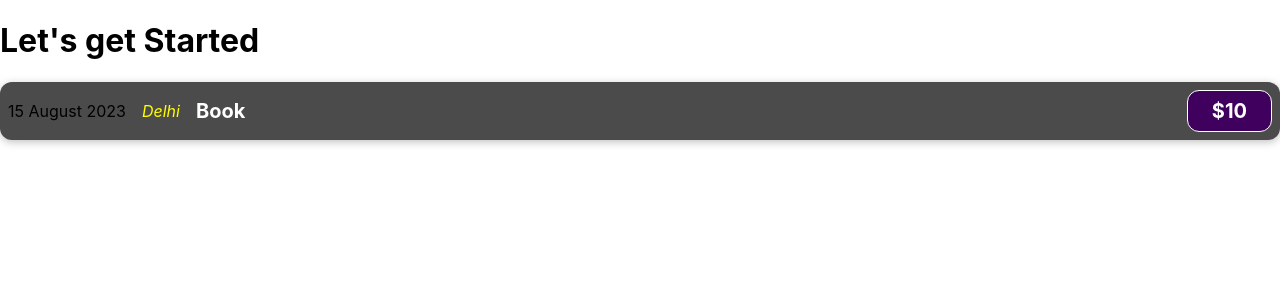
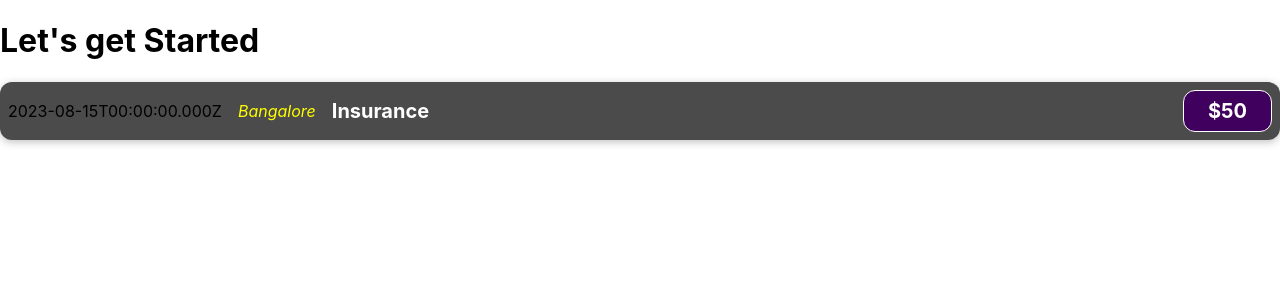
Before and after one commit to SushrutKhajuria/React_first-project, a React (Create React App) app: page / in a window 1280 px wide. Shown: the top 300 px of the page. Built offline with nearby package versions, Linux system fonts and the light colour scheme.

Commit message:
JS inside JSX

```diff
--- a/src/components/ExpenseItem.js
+++ b/src/components/ExpenseItem.js
@@ -1,15 +1,22 @@
-// Write your code at relevant places in the code below:
+// Write yoour code at relevant places in the code below:
 
 import "./ExpenseItem.css";
 
 function ExpenseItem() {
+  const expenseDate = new Date(2023, 7, 15).toISOString();
+  const expenseTitle = "Insurance";
+  const expenseAmount = 50;
+  const expenseLocation ="Bangalore"
+
   return (
     <div className="expense-item">
-      <div>15 August 2023</div>
-      <div className="expense-item__location">Delhi</div>
+      <div>{expenseDate}</div>
+      <div className="expense-item__location">
+        {expenseLocation}
+      </div>
       <div className="expense-item__description">
-        <h2>Book</h2>
-        <div className="expense-item__price">$10</div>
+        <h2>{expenseTitle}</h2>
+        <div className="expense-item__price">${expenseAmount}</div>
       </div>
     </div>
   );
```
